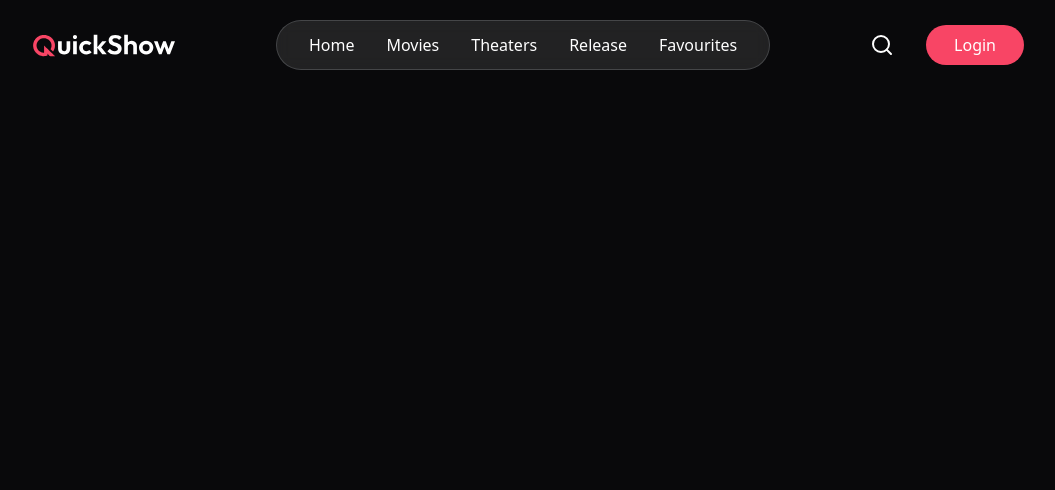
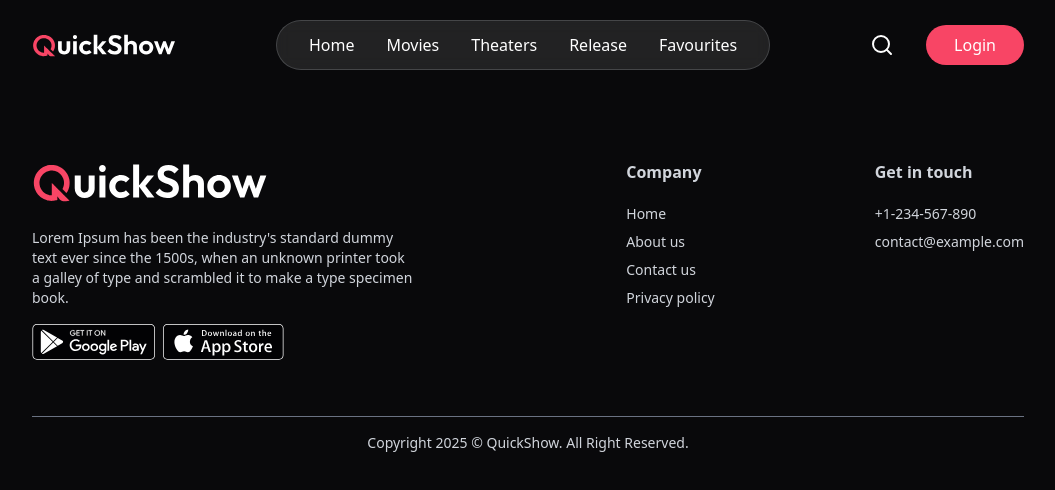
Before and after one commit to mhdsafar/BookMyShow, a React (Vite) app: page /Favourites in a window 1280 px wide. Shown: the top 490 px of the page, without its empty margins (112-1167 px from the left). Built offline with nearby package versions, Linux system fonts and the light colour scheme; no server answers.

Commit message:
latest commit

```diff
--- a/src/components/Footer.jsx
+++ b/src/components/Footer.jsx
@@ -1,9 +1,44 @@
 import React from 'react'
+import { assets } from '../assets/assets'
 
 const Footer = () => {
   return (
     <div>
-
+       <footer className="px-6 mt-40 md:px-16 lg:px-36 w-full text-gray-300">
+            <div className="flex flex-col md:flex-row justify-between w-full gap-10 border-b border-gray-500 pb-14">
+                <div className="md:max-w-96">
+                    <img alt="" class="h-11" src={assets.logo} />
+                    <p className="mt-6 text-sm">
+                        Lorem Ipsum has been the industry's standard dummy text ever since the 1500s, when an unknown printer took a galley of type and scrambled it to make a type specimen book.
+                    </p>
+                    <div className="flex items-center gap-2 mt-4">
+                        <img src={assets.googlePlay} alt="google play" className="h-9 w-auto" />
+                        <img src={assets.appStore} alt="app store" className="h-9 w-auto" />
+                    </div>
+                </div>
+                <div className="flex-1 flex items-start md:justify-end gap-20 md:gap-40">
+                    <div>
+                        <h2 className="font-semibold mb-5">Company</h2>
+                        <ul className="text-sm space-y-2">
+                            <li><a href="#">Home</a></li>
+                            <li><a href="#">About us</a></li>
+                            <li><a href="#">Contact us</a></li>
+                            <li><a href="#">Privacy policy</a></li>
+                        </ul>
+                    </div>
+                    <div>
+                        <h2 className="font-semibold mb-5">Get in touch</h2>
+                        <div className="text-sm space-y-2">
+                            <p>+1-234-567-890</p>
+                            <p>contact@example.com</p>
+                        </div>
+                    </div>
+                </div>
+            </div>
+            <p className="pt-4 text-center text-sm pb-5">
+                Copyright {new Date().getFullYear()} © <a href="https://prebuiltui.com">QuickShow</a>. All Right Reserved.
+            </p>
+        </footer>
     </div>
   )
 }
--- a/src/components/Trailersection.jsx
+++ b/src/components/Trailersection.jsx
@@ -1,11 +1,8 @@
 import React, { useState } from 'react'
 import { dummyTrailers } from '../assets/assets'
-// import ReactPlayer from 'react-player'
-import YouTube from 'react-youtube';
-
-
+import YouTube from 'react-youtube'
 import Blurcircle from './Blurcircle'
-import { PlayCircleIcon } from 'lucide-react';
+import { PlayCircleIcon } from 'lucide-react'
 
 const TrailerSection = () => {
   const [currentTrailer, setCurrentTrailer] = useState(dummyTrailers[0])
@@ -19,11 +16,11 @@
       <div className="relative mt-6 mx-auto max-w-[960px]">
         <Blurcircle top="-100px" right="-100px" />
 
-        {/* ✅ Responsive player wrapper */}
+        {/* ✅ Player */}
         <div className="relative pb-[56.25%] h-0 overflow-hidden rounded-2xl shadow-lg">
           <div className="absolute top-0 left-0 w-full h-full">
             <YouTube
-      videoId={currentTrailer.videoUrl.split('v=')[1]} // extract video ID from YouTube URL
+              videoId={currentTrailer.videoUrl.split('v=')[1]} // extract video ID
               opts={{
                 width: '100%',
                 height: '100%',
@@ -36,25 +33,28 @@
               className="w-full h-full rounded-2xl"
             />
           </div>
+        </div>
 
-<div className='group grid grid-cols-4 gap-4 md:gap-8 mt-8 max-w-3xl mx-auto'>
+        {/* ✅ Thumbnails BELOW the player */}
+        <div className="grid grid-cols-4 gap-4 md:gap-8 mt-8 max-w-3xl mx-auto">
           {dummyTrailers.map((trailer) => (
-<div key={trailer.image} className='relative group-hover:not-hover:opacity-50
-hover:-translate-y-1 duration-300 transition max-md:h-60 md:max-h-60 cursor-pointer'
-onClick={()=>setCurrentTrailer(trailer)}>
-
-
-  <img src={trailer.image} alt="trailer" className='rounded-lg w-full
-  h-full object-cover brightness-75'/>
-  <PlayCircleIcon strokeWidth={1.6} className='absolute top-1/2 left-1/2
-  w-5 md:w-8 h-5 md:h-12 transform -translate-x-1/2
-  -translate-y-1/2'/>
+            <div
+              key={trailer.image}
+              className="relative hover:-translate-y-1 duration-300 transition cursor-pointer"
+              onClick={() => setCurrentTrailer(trailer)}
+            >
+              <img
+                src={trailer.image}
+                alt="trailer"
+                className="rounded-lg w-full h-full object-cover brightness-75"
+              />
+              <PlayCircleIcon
+                strokeWidth={1.6}
+                className="absolute top-1/2 left-1/2 w-8 h-8 md:w-10 md:h-10 transform -translate-x-1/2 -translate-y-1/2"
+              />
             </div>
           ))}
         </div>
-
-</div>
-
       </div>
     </div>
   )
--- a/src/pages/Movies.jsx
+++ b/src/pages/Movies.jsx
@@ -1,9 +1,19 @@
 import React from 'react'
-
+import  {dummyShowsData}  from '../assets/assets'
+import Moviecard from '../components/Moviecard'
 const Movies = () => {
-  return (
-    <div>
-
+  return dummyShowsData.length  > 0 ? (
+    <div className='relative my-40 mb-60 px-6 md:px-16 lg:px-40 xl:px-44
+    overflow-hidden min-h-[80vh]'>
+      <h1 className='text-lg font-medium my-4'>Now Showing</h1>
+      <div className='flex flex-wrap max-sm:justify-center gap-8'>
+        {dummyShowsData.map((movie) => (
+          <Moviecard movie={movie} key={movie._id} />
+        ))}
+      </div>
+    </div>
+  ) : (
+    <div >
     </div>
   )
 }
```
Lines whose indentation alone changed are shown as unchanged.
